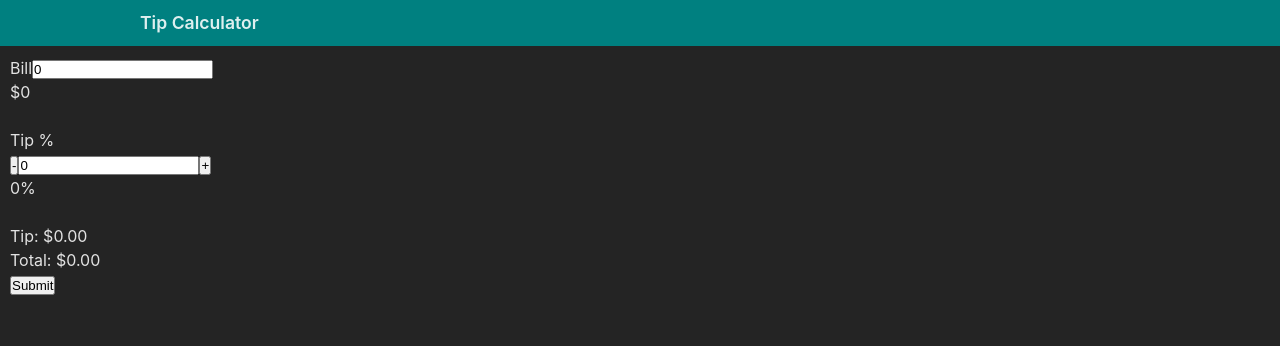
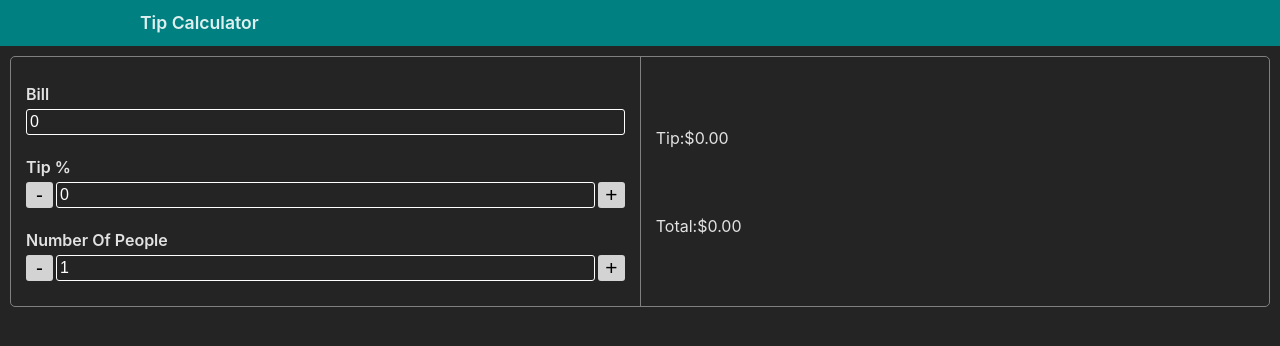
Before and after one commit to jacobbroughton/tip-calculator-youtube, a React (Vite) app: page / in a window 1280 px wide. Shown: the top 346 px of the page. Built offline with nearby package versions, Linux system fonts and the light colour scheme.

Commit message:
added validation logic and a number of people field

```diff
--- a/index.html
+++ b/index.html
@@ -4,7 +4,7 @@
     <meta charset="UTF-8" />
     <link rel="icon" type="image/svg+xml" href="/vite.svg" />
     <meta name="viewport" content="width=device-width, initial-scale=1.0" />
-    <title>Vite + React</title>
+    <title>Tip Calculator</title>
   </head>
   <body>
     <div id="root"></div>
--- a/src/components/TipCalculator/TipCalculator.css
+++ b/src/components/TipCalculator/TipCalculator.css
@@ -0,0 +1,76 @@
+.tip-calculator {
+  width: 100%;
+  border: 1px grey solid;
+  display: flex;
+  border-radius: 5px;
+}
+
+.tip-calculator .section {
+  height: 100%;
+  display: flex;
+  flex-direction: column;
+  justify-content: space-evenly;
+  gap: 20px;
+  padding:25px 15px;
+  width: 100%;
+
+}
+
+.tip-calculator .section:not(:first-child) {
+  border-left: 1px solid grey;
+}
+
+.tip-calculator .form-group {
+  display: flex;
+  flex-direction: column;
+  gap: 3px;
+}
+
+.tip-calculator .form-group label {
+  font-weight: 600;
+}
+
+.tip-calculator .form-group input {
+  font-size: 1rem;
+  padding: 3px;
+  border-radius: 3px;
+  border: 1px solid white;
+  background-color: transparent;
+  color: white;
+  width: 100%;
+}
+
+.tip-calculator .form-group input::placeholder {
+  color: lightgrey;
+}
+
+.tip-calculator .form-group input.error {
+  border-color: red;
+  outline-color: red;
+}
+
+.tip-calculator .form-group .counter {
+  display: flex;
+  gap: 3px;
+  width: 100%;
+}
+
+.tip-calculator .form-group .counter button {
+  font-size: 1.3rem;
+  width: 30px;
+  background-color: lightgrey;;
+  color: black;
+  border-radius: 3px;
+  border: 0;
+}
+
+@media screen and (max-width: 500px) {
+  .tip-calculator {
+    flex-direction: column;
+  }
+
+  .tip-calculator .section:not(:first-child) {
+    border-left: 0;
+    border-top: 1px solid grey;
+  }
+}
--- a/src/components/TipCalculator/TipCalculator.jsx
+++ b/src/components/TipCalculator/TipCalculator.jsx
@@ -1,23 +1,44 @@
 import { useEffect, useState } from "react";
-import "./TipCalculator.css"
+import "./TipCalculator.css";
 
 const TipCalculator = () => {
   const [billDollarsInput, setBillDollarsInput] = useState("0");
   const [tipPercentInput, setTipPercentInput] = useState("0");
+  const [numberOfPeopleInput, setNumberOfPeopleInput] = useState("1");
   const [tipDollars, setTipDollars] = useState(0);
   const [billTotal, setBillTotal] = useState(0);
   const [isValidBill, setIsValidBill] = useState(true);
   const [isValidTip, setIsValidTip] = useState(true);
+  const [isValidNumberOfPeople, setIsValidNumberOfPeople] = useState(true);
 
-  function isInvalidInput(numStr) {
+  function isInvalidInput(numStr, unitType) {
+    if (unitType === "dollars" && numStr.match(/^\$.+/)) numStr = numStr.replace("$", "");
+    if (unitType === "percent" && numStr.match(/.+%$/)) numStr = numStr.replace("%", "");
+    if (unitType === "integer") return !/^[1-9]\d*$/.test(numStr);
     return numStr.match(/^0\d/g) || numStr === "" || isNaN(numStr) || numStr < 0;
   }
 
   function handleBillDollarsChange(e) {
     const input = e.target.value;
 
-    setIsValidBill(!isInvalidInput(input));
+    setIsValidBill(!isInvalidInput(input, "dollars"));
     setBillDollarsInput(input);
+  }
+
+  function handleNumberOfPeopleChange(e) {
+    const input = e.target.value;
+
+    setIsValidNumberOfPeople(!isInvalidInput(input, "integer"));
+
+    setNumberOfPeopleInput(input);
+  }
+
+  function handleTipPercentChange(e) {
+    const input = e.target.value;
+
+    setIsValidTip(!isInvalidInput(input, "percent"));
+
+    setTipPercentInput(input);
   }
 
   function handleTipPercentDecrement() {
@@ -25,32 +46,35 @@ const TipCalculator = () => {
     setTipPercentInput(`${parseFloat(tipPercentInput) - 1}`);
   }
 
-  function handleTipPercentChange(e) {
-    const input = e.target.value;
-
-    setIsValidTip(!isInvalidInput(input));
-    setTipPercentInput(input);
-  }
-
   function handleTipPercentIncrement() {
     setTipPercentInput(`${parseFloat(tipPercentInput) + 1}`);
   }
 
-  function handleSubmit(e) {
+  function handleNumberOfPeopleDecrement() {
+    if (tipPercentInput === 0) return;
+    setNumberOfPeopleInput(`${parseInt(numberOfPeopleInput) - 1}`);
+  }
+
+  function handleNumberOfPeopleIncrement() {
+    setNumberOfPeopleInput(`${parseInt(numberOfPeopleInput) + 1}`);
+  }
+
+  function calculateTip(e) {
     e.preventDefault();
 
-    if (!isValidBill || !isValidTip) return;
+    if (!isValidBill || !isValidTip || !isValidNumberOfPeople) return;
 
-    const parsedBill = parseFloat(billDollarsInput);
-    const parsedTip = parseFloat(tipPercentInput);
+    const parsedBill = parseFloat(billDollarsInput.replace("$", ""));
+    const parsedTip = parseFloat(tipPercentInput.replace("%", ""));
+    const parsedNumberOfPeople = parseInt(numberOfPeopleInput);
 
-    setTipDollars(parsedBill * (parsedTip / 100));
-    setBillTotal(parsedBill + parsedBill * (parsedTip / 100));
+    setTipDollars((parsedBill * (parsedTip / 100)) / parsedNumberOfPeople);
+    setBillTotal((parsedBill + parsedBill * (parsedTip / 100)) / parsedNumberOfPeople);
   }
 
   useEffect(() => {
     const listener = (event) => {
-      if (["Enter", "NumpadEnter"].includes(event.code)) handleSubmit(event);
+      if (["Enter", "NumpadEnter"].includes(event.code)) calculateTip(event);
     };
 
     document.addEventListener("keydown", listener);
@@ -60,18 +84,19 @@ const TipCalculator = () => {
   });
 
   return (
-    <div className="tip-calculator">
-      <form onSubmit={handleSubmit}>
+    <form className="tip-calculator" onSubmit={calculateTip}>
+      <div className="section">
         <div className="form-group">
           <label>Bill</label>
           <input
             onChange={handleBillDollarsChange}
             value={billDollarsInput}
             type="text"
+            placeholder="Enter your bill"
+            className={isValidBill ? "" : "error"}
           />
-          {isValidBill ? <p>${billDollarsInput}</p> : <p>Invalid bill</p>}
         </div>
-        <br />
+
         <div className="form-group">
           <label>Tip %</label>
           <div className="counter">
@@ -82,19 +107,53 @@ const TipCalculator = () => {
               onChange={handleTipPercentChange}
               value={tipPercentInput}
               type="text"
+              placeholder="Enter a tip %"
+              className={isValidTip ? "" : "error"}
             />
             <button type="button" onClick={handleTipPercentIncrement}>
               +
             </button>
           </div>
-          {isValidTip ? <p>{tipPercentInput}%</p> : <p>Invalid tip</p>}
         </div>
-        <br />
-        <p>Tip: ${tipDollars.toFixed(2)}</p>
-        <p>Total: ${billTotal.toFixed(2)}</p>
-        <button type="submit">Submit</button>
-      </form>
-    </div>
+
+        <div className="form-group">
+          <label>Number Of People</label>
+
+          <div className="counter">
+            <button type="button" onClick={handleNumberOfPeopleDecrement}>
+              -
+            </button>
+            <input
+              onChange={handleNumberOfPeopleChange}
+              value={numberOfPeopleInput}
+              type="text"
+              className={isValidNumberOfPeople ? "" : "error"}
+            />
+            <button type="button" onClick={handleNumberOfPeopleIncrement}>
+              +
+            </button>
+          </div>
+        </div>
+      </div>
+
+      <div className="section">
+        <p>
+          Tip:
+          {tipDollars.toLocaleString("en-US", { style: "currency", currency: "USD" })}
+        </p>
+        {!isInvalidInput(numberOfPeopleInput) && parseInt(numberOfPeopleInput) > 1 && (
+          <p>/person</p>
+        )}
+        <p>
+          Total:
+          {billTotal.toLocaleString("en-US", { style: "currency", currency: "USD" })}
+        </p>
+        {!isInvalidInput(numberOfPeopleInput) && parseInt(numberOfPeopleInput) > 1 && (
+          <p>/person</p>
+        )}
+      </div>
+      {/* <button type="submit">Calculate</button> */}
+    </form>
   );
 };
 export default TipCalculator;
--- a/src/index.css
+++ b/src/index.css
@@ -22,4 +22,5 @@
 
 main {
   padding: 10px;
+  display: flex;
 }
```
